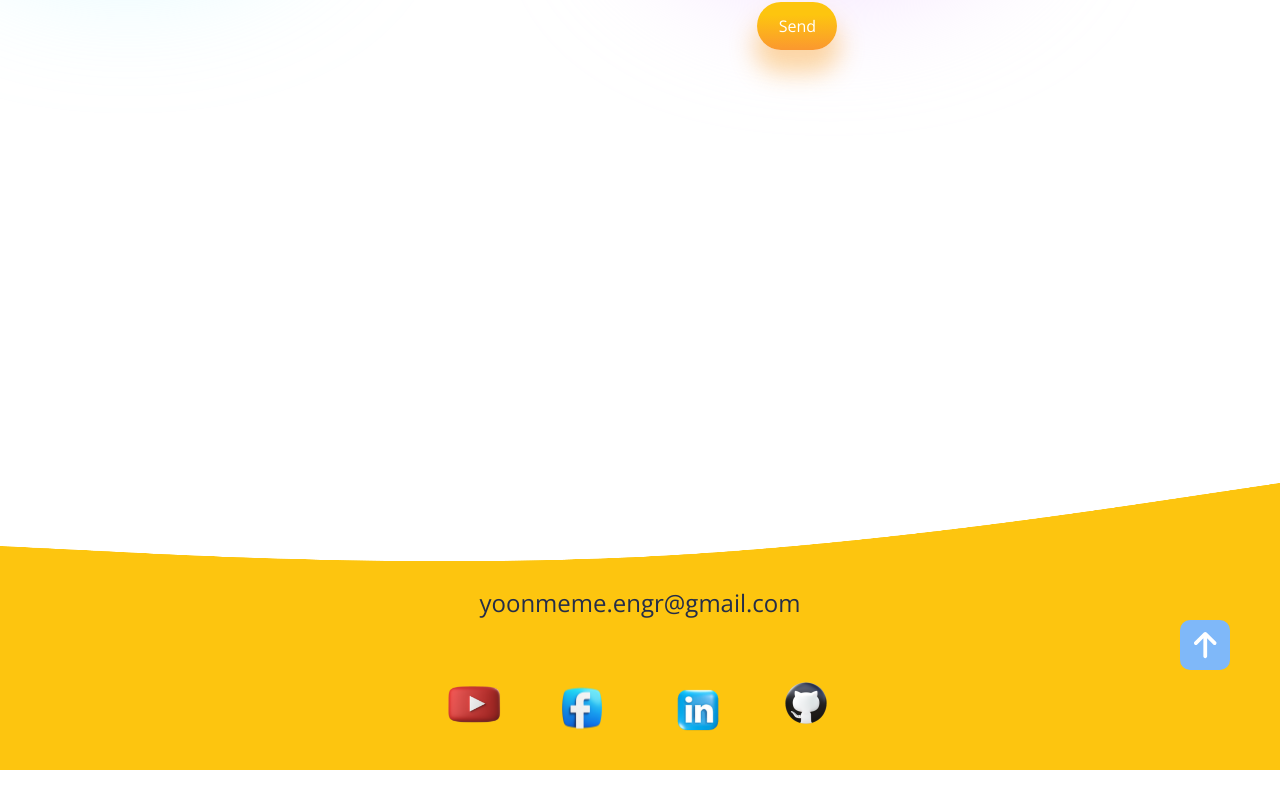
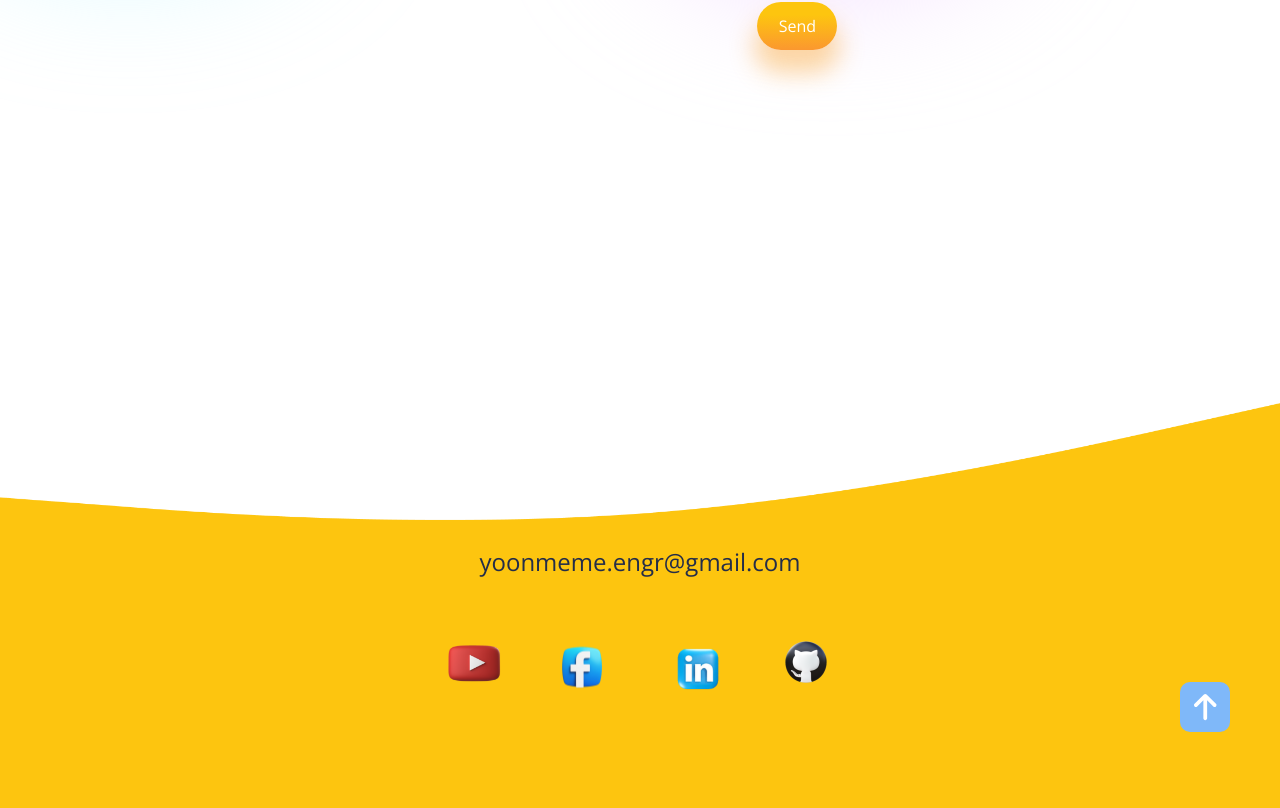
Before and after one commit to YoonMeMe-engr/MyPortfolio-ReactJS, a React (Vite) app: page / in a window 1280 px wide. Shown: the part 4750-5558 px from the top of the page. Before the commit the page ends 5520 px from the top, so only its background shows below. Built offline with nearby package versions, Linux system fonts and the light colour scheme; a web font is replaced by a local one.

Commit message:
first commit

```diff
--- a/src/Components/Footer/Footer.jsx
+++ b/src/Components/Footer/Footer.jsx
@@ -12,9 +12,9 @@ export default function Footer() {
         window.scrollTo({top: 0, behavior: 'smooth'});
       }
       return (
-        <div className="flex items-center relative mt-[5rem] -my-[.5rem] -mx-[3.5rem]">
-            <img src={Wave} alt="" className='w-screen h-[20rem]'/>
-            <div className="absolute flex flex-col items-center justify-center w-[100%] mt-[8rem] gap-[2rem]">
+        <div className="flex items-center relative -mt-[1rem] -my-[.5rem] -mx-[3.5rem]">
+            <img src={Wave} alt="" className=''/>
+            <div className="absolute flex flex-col items-center justify-center w-[100%] mt-[5rem] gap-[2rem]">
                 <span className='text-[1.5rem]'>yoonmeme.engr@gmail.com</span>
                 <div className="flex">
                     <a href="https://www.youtube.com/@Engr.YoonMeMe" target='_blank'>
```
